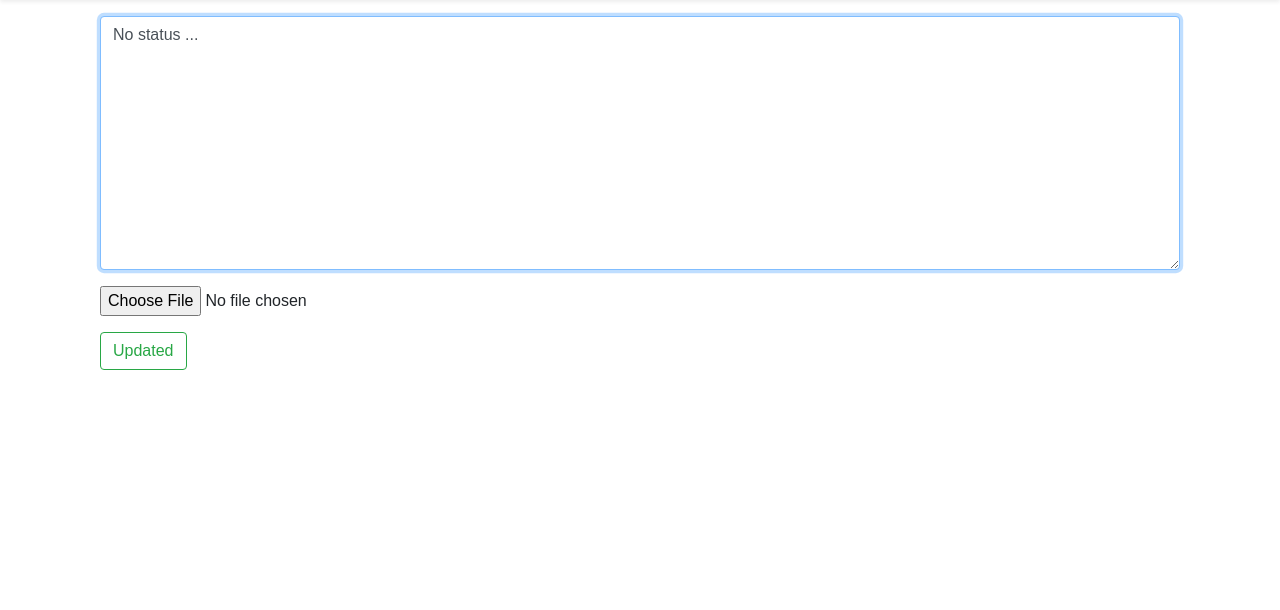
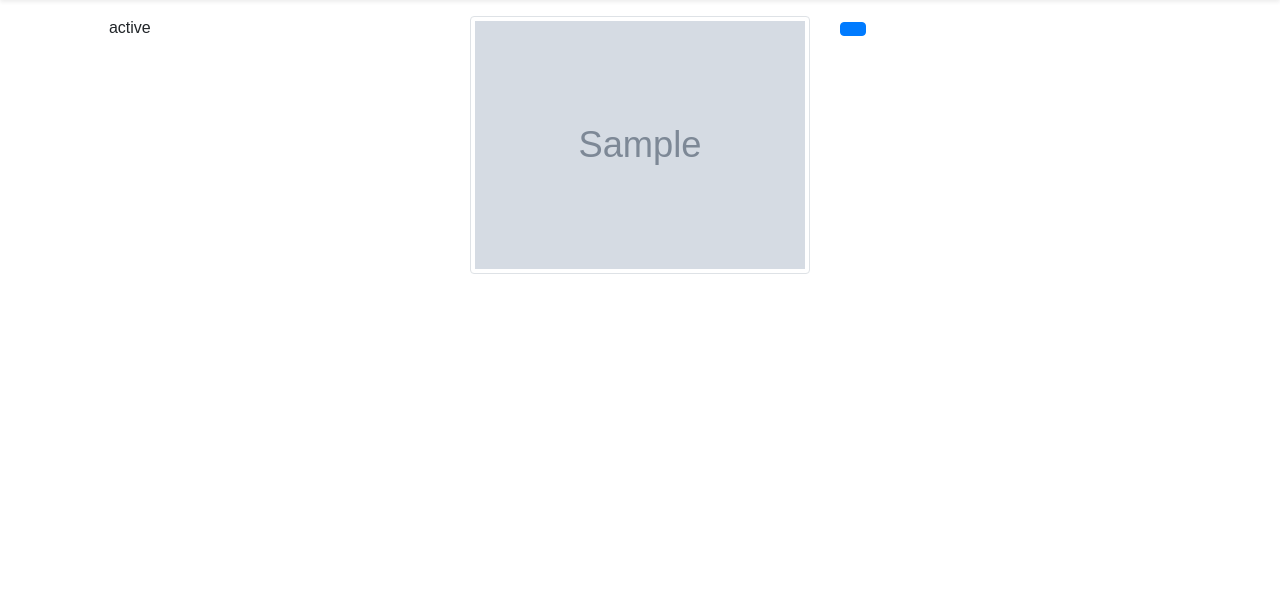
Before and after one commit to SPH73/esse-app, a Django app: template templates/profiles/profile.html in a window 1280 px wide. Shown: the part 73-683 px from the top of the page. Run offline with Django 3.2, Linux system fonts and the light colour scheme; the template is opened without the code that fills it: values that come from a table or form of the project are taken from there, others are empty; tables that the repository leaves empty hold one stand-in row (values such as "Sample post"); grey boxes marked "Sample" are stand-in pictures; parts of the project's set-up code (start-up, migrations or seed data) failed here and were passed over; some libraries are stand-ins or nearby versions; some web fonts are replaced.

Commit message:
added profile form modal and basic profile attrs

```diff
--- a/templates/profiles/profile.html
+++ b/templates/profiles/profile.html
@@ -1,22 +1,41 @@
 {% extends '_base.html' %}
 {% load crispy_forms_tags %}
 
-{% block title %}{{request.user.username}}{% endblock title %}
+{% block title %}{{request.user}}{% endblock title %}
 
 {% block content %}
 <div class="container">
     <div class="row">
+
         <div class="col">
-
+            <div class="status"><i class="fas fa-quote-left"></i>&nbsp;
+                {{ profile.status }}&nbsp;<i class="fas fa-quote-right"></i>
+            </div>
         </div>
-    </div>
-    <div class="row">
         <div class="col">
-            <form action="{% url 'profiles:profile' %}" method="post">
-                {% csrf_token %}
-                {{ form|crispy }}
-                <button type="submit" class="btn btn-outline-success">Updated</button>
-            </form>
+            <div class="avatar">
+                <img class="img-thumbnail" src="{{ profile.avatar.url }}" alt="{{ profile.avatar }}">
+            </div>
+        </div>
+        <div class="col">
+            <button type="button" class="btn btn-primary" data-toggle="modal" data-target=".profile-update"><i
+                    class="fas fa-user-edit"></i>
+            </button>
+            <div class="modal fade profile-update" tabindex="1" role="dialog" aria-labelledby="ProfileUpdate"
+                aria-hidden="true">
+                <div class="modal-dialog modal-lg">
+                    <div class="modal-content">
+                        <div class="container p-2">
+                            <form action="{% url 'profiles:profile' %}" method="post">
+                                {% csrf_token %}
+                                {{ form|crispy }}
+                                <button type="submit" class="btn btn-outline-success"><i
+                                        class="fas fa-user-check"></i></button>
+                            </form>
+                        </div>
+                    </div>
+                </div>
+            </div>
         </div>
     </div>
     <div class="row bt-5">
```
Also changed, not shown: 1 other file.
